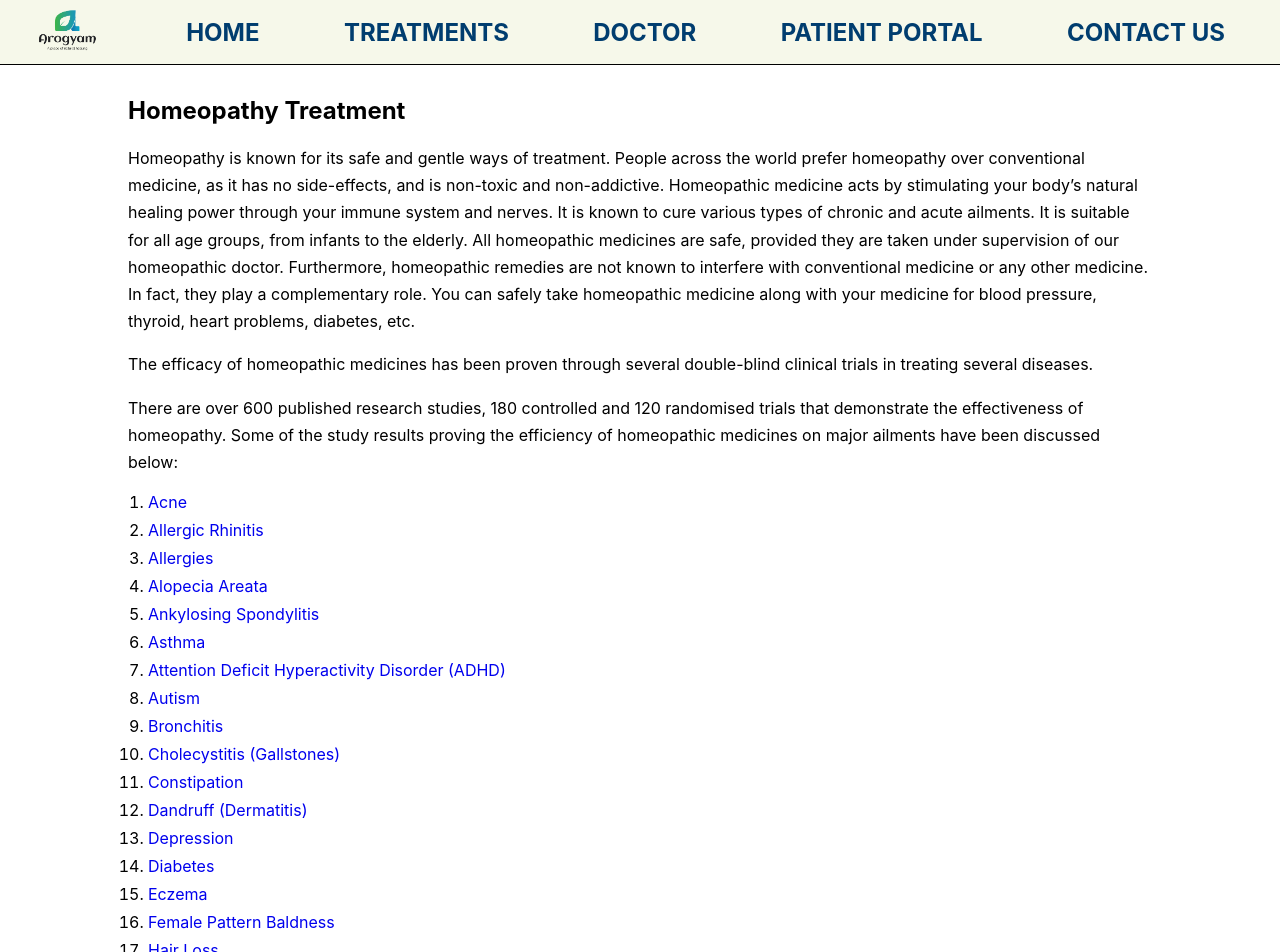
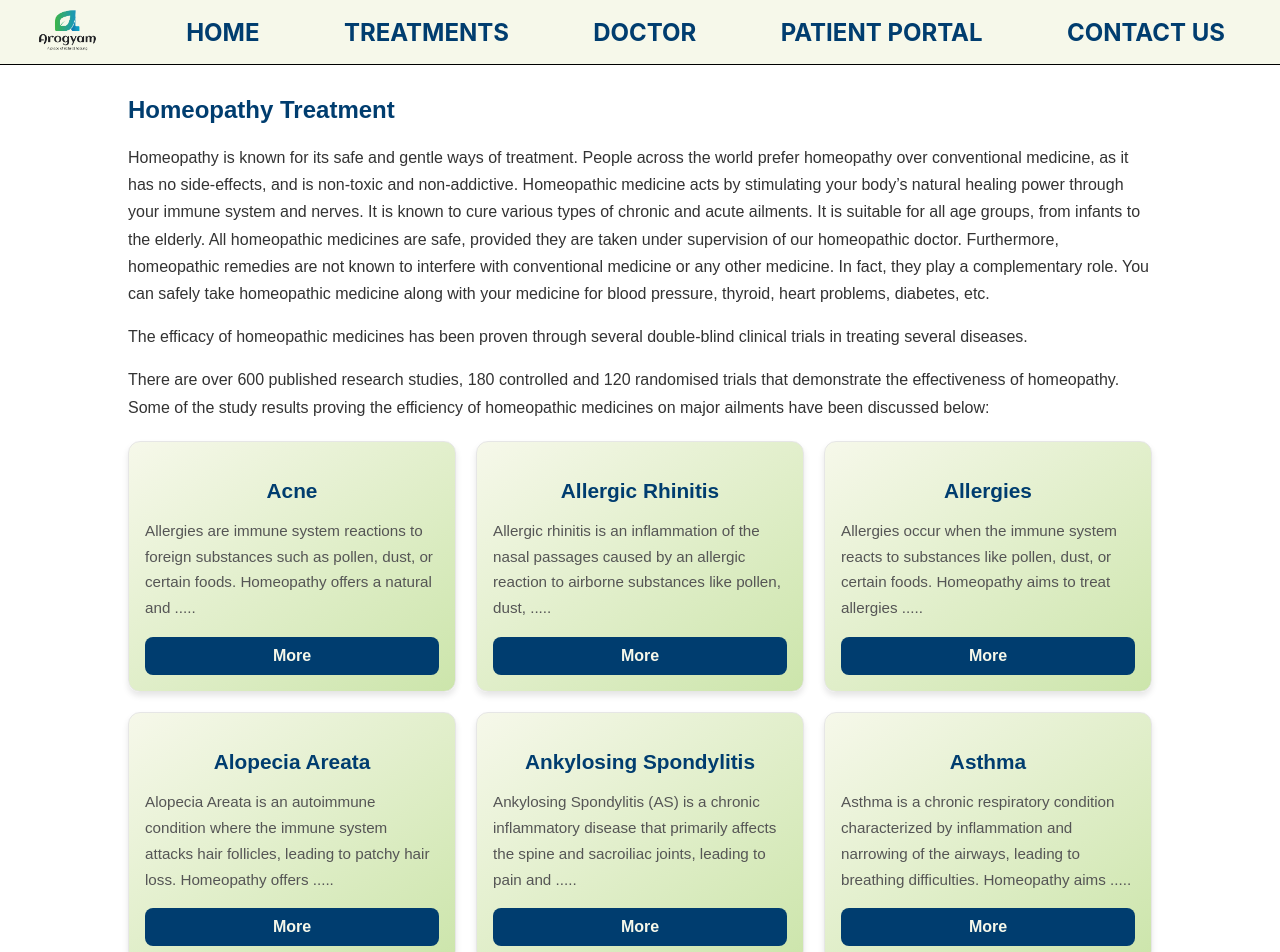
Before and after one commit to imf-ali/Arogyam-web, a React (Create React App) app: page /treatments in a window 1280 px wide. Shown: the top 952 px of the page. Built offline with nearby package versions, Linux system fonts and the light colour scheme; no server answers.

Commit message:
added card design in treatment

```diff
--- a/src/pages/Treatment.js
+++ b/src/pages/Treatment.js
@@ -6,16 +6,26 @@ const Treatment = () => {
 	return (
 		<div className={styles.treatmentDiv}>
 			<h2>Homeopathy Treatment</h2>
-			<p>Homeopathy is known for its safe and gentle ways of treatment. People across the world prefer homeopathy over conventional medicine, as it has no side-effects, and is non-toxic and non-addictive. Homeopathic medicine acts by stimulating your body’s natural healing power through your immune system and nerves. It is known to cure various types of chronic and acute ailments. It is suitable for all age groups, from infants to the elderly. All homeopathic medicines are safe, provided they are taken under supervision of our homeopathic doctor. Furthermore, homeopathic remedies are not known to interfere with conventional medicine or any other medicine. In fact, they play a complementary role. You can safely take homeopathic medicine along with your medicine for blood pressure, thyroid, heart problems, diabetes, etc.</p>
-			<p>The efficacy of homeopathic medicines has been proven through several double-blind clinical trials in treating several diseases.</p>
-			<p>There are over 600 published research studies, 180 controlled and 120 randomised trials that demonstrate the effectiveness of homeopathy. Some of the study results proving the efficiency of homeopathic medicines on major ailments have been discussed below:</p>
-			<ol className={styles.orderedItem}>
+			<p>
+				Homeopathy is known for its safe and gentle ways of treatment. People across the world prefer homeopathy over conventional medicine, as it has no side-effects, and is non-toxic and non-addictive. Homeopathic medicine acts by stimulating your body’s natural healing power through your immune system and nerves. It is known to cure various types of chronic and acute ailments. It is suitable for all age groups, from infants to the elderly. All homeopathic medicines are safe, provided they are taken under supervision of our homeopathic doctor. Furthermore, homeopathic remedies are not known to interfere with conventional medicine or any other medicine. In fact, they play a complementary role. You can safely take homeopathic medicine along with your medicine for blood pressure, thyroid, heart problems, diabetes, etc.
+			</p>
+			<p>
+				The efficacy of homeopathic medicines has been proven through several double-blind clinical trials in treating several diseases.
+			</p>
+			<p>
+				There are over 600 published research studies, 180 controlled and 120 randomised trials that demonstrate the effectiveness of homeopathy. Some of the study results proving the efficiency of homeopathic medicines on major ailments have been discussed below:
+			</p>
+			<div className={styles.cardContainer}>
 				{treatmentsData.treatments.map((item) => (
-					<li key={item.id}>
-						<Link to={`/treatments/${item.path}`}>{item.name}</Link>
-					</li>
+					<div className={styles.card} key={item.id}>
+						<h3>{item.name}</h3>
+						<p>
+							{(item.data.Introduction).split(' ').slice(0, 20).join(' ')} .....
+						</p>
+						<Link to={`/treatments/${item.path}`} className={styles.moreButton}>More</Link>
+					</div>
 				))}
-			</ol>
+			</div>
 		</div>
 	);
 }
--- a/src/styles/TreatmentsPage/Treatment.module.css
+++ b/src/styles/TreatmentsPage/Treatment.module.css
@@ -1,25 +1,75 @@
-.treatmentDiv{
+.treatmentDiv h2{
+  color: #003d6f;
+}
+
+ .treatmentDiv {
   margin: auto;
   margin-top: 12vh;
   width: 80vw;
-}
-.treatmentDiv p{
-  line-height: 1.7em;
+  color: #333;
+  font-family: 'Poppins', sans-serif;
 }
 
-.orderedItem{
-  padding-left: 20px;
+.treatmentDiv p {
+  line-height: 1.7em;
+  font-size: 1em;
 }
 
-.orderedItem li{
-  margin: 1vh 0;
+.cardContainer {
+  display: grid;
+  grid-template-columns: repeat(auto-fit, minmax(250px, 1fr));
+  gap: 20px;
+  margin-top: 20px;
+  margin-bottom: 3vh;
 }
 
-.orderedItem a {
-  text-decoration: none;
+.card {
+  border: 1px solid #e6e6e6;
+  border-radius: 12px;
+  padding: 16px;
+  background: linear-gradient(145deg, #f6f8ea, #cce5ab);
+  box-shadow: 0 4px 6px rgba(0, 0, 0, 0.1);
+  transition: transform 0.2s, box-shadow 0.2s;
 }
 
-.treatmentItem{
+.card h3 {
+  color: #003d6f;
+  margin-bottom: 10px;
+  font-size: 1.3em;
+  text-align: center;
+}
+
+.card p {
+  margin-bottom: 16px;
+  font-size: 0.95em;
+  color: #555;
+}
+
+.card:hover {
+  transform: translateY(-5px);
+  box-shadow: 0 6px 12px rgba(0, 0, 0, 0.15);
+}
+
+.moreButton {
+  display: block;
+  padding: 10px 20px;
+  font-size: 1em;
+  font-weight: 600;
+  color: #f6f8ea;
+  background-color: #003d6f;
+  border: none;
+  border-radius: 8px;
+  text-decoration: none;
+  text-align: center;
+  transition: background-color 0.3s, transform 0.2s;
+}
+
+.moreButton:hover {
+  background-color: #5ea3ed;
+  transform: translateY(-3px);
+}
+
+.treatmentItem {
   margin: auto;
   margin-top: 12vh;
   width: 75vw;
@@ -28,5 +78,12 @@
 }
 
 .treatmentItem h2 {
-  color: #003D6F;
+  color: #003d6f;
+  font-size: 2em;
+  margin-bottom: 20px;
 }
+
+ .card:hover {
+  border-width: 1mm;
+  border-color: #003d6f;
+}
```
Also changed, not shown: src/components/TreatmentPage/TreatmentItem.js (+4 -3 lines).
